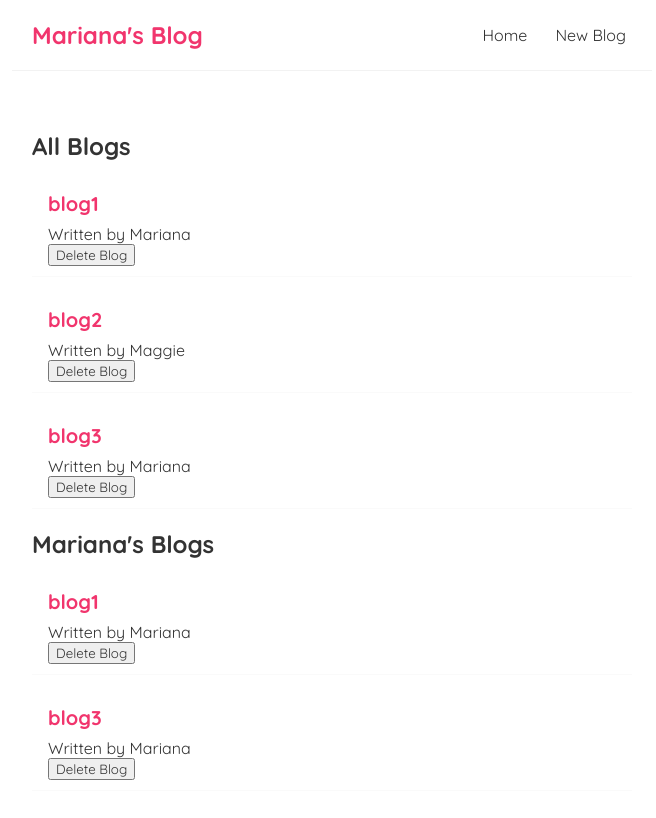
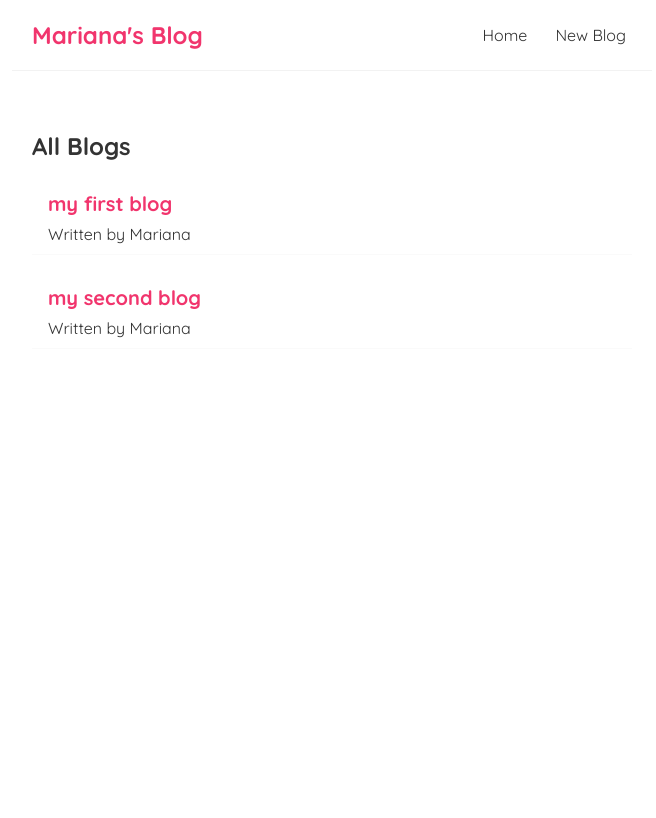
Before and after one commit to marianaG11/blog-app, a React (Create React App) app: page / in a window 1280 px wide. Shown: the top 818 px of the page, without its empty margins (308-964 px from the left). Built offline with nearby package versions, Linux system fonts and the light colour scheme; data requests are answered from the project's data file.

Commit message:
useFetch component

```diff
--- /dev/null
+++ b/data/db.json
@@ -0,0 +1,16 @@
+{
+    "blogs": [
+        {
+            "title": "my first blog",
+            "body": "test",
+            "author": "Mariana",
+            "id": 1
+        },
+        {
+            "title": "my second blog",
+            "body": "test",
+            "author": "Mariana",
+            "id": 2
+        }
+    ]
+}
--- a/src/BlogList.js
+++ b/src/BlogList.js
@@ -1,4 +1,3 @@
-
 
 const BlogList = (props) => { //with props, can now access the blog properties that were passed into the BlogList component
     //define the variables here
@@ -17,7 +16,6 @@ const BlogList = (props) => { //with props, can now access the blog properties t
                 <div className="blog-preview" key={blog.id}>
                     <h2>{blog.title}</h2>
                     <p>Written by {blog.author}</p>
-                    <button onClick={() => handleDelete(blog.id)}>Delete Blog</button>
                 </div>
             ))}
         </div>
--- a/src/Home.js
+++ b/src/Home.js
@@ -1,30 +1,18 @@
 import { useState, useEffect } from "react"; //to create a reactive value
 import BlogList from "./BlogList";
+import useFetch from "./useFetch";
 
 
 const Home = () => {
-    const  [blogs, setBlogs] = useState([
-        {title: 'blog1', body: 'lorem ipsum...', author: 'Mariana', id: 1},
-        {title: 'blog2', body: 'lorem ipsum...', author: 'Maggie', id: 2},
-        {title: 'blog3', body: 'lorem ipsum...', author: 'Mariana', id: 3}
-    ]);
+    const {data: blogs, loading, error} = useFetch("http://localhost:8000/blogs");
 
 
-    //can then pass this as a prop
-    const handleDelete = (id) => {
-        //use setBlogs to update the state
-        const newBlogs = blogs.filter(blog => blog.id !== id);
-        setBlogs(newBlogs);
-    }
-
-    //pass as an argument a function
-    //runs on each re-render, after data changes
-    //used for fetching data; use for when you want code to run on every re-render
-    useEffect(() => {
-        console.log('use effect ran');
-        console.log(blogs);
-    });
-
+    // //can then pass this as a prop
+    // const handleDelete = (id) => {
+    //     //use setBlogs to update the state
+    //     const newBlogs = blogs.filter(blog => blog.id !== id);
+    //     setBlogs(newBlogs);
+    // }
 
 
 
@@ -34,8 +22,9 @@ const Home = () => {
         //the id prop; must be unique
     return (
         <div className="home">
-            <BlogList blogs={blogs} title="All Blogs" handleDelete={handleDelete}/>
-            <BlogList blogs={blogs.filter((blog) => blog.author === "Mariana")} title="Mariana's Blogs"/>
+            {error && <div>{error}</div>}
+            {loading && <div>Loading...</div>}
+            {blogs && <BlogList blogs={blogs} title="All Blogs"/>}
         </div>
      );
 }
--- /dev/null
+++ b/src/useFetch.js
@@ -0,0 +1,41 @@
+import { useState, useEffect } from "react";
+
+
+//custom hooks need to start with 'use'
+const useFetch = (url) => {
+    const [data, setData] = useState(null);
+    const [loading, setLoading] = useState(true);
+    const [error, setError] = useState(null);
+
+
+     //pass as an argument a function
+    //runs on each re-render, after data changes
+    //used for fetching data; use for when you want code to run on every re-render
+    useEffect(() => {
+        fetch(url)
+        .then(res => {
+            if(!res.ok){
+                throw Error("error, could not fetch data");
+            }
+            return res.json(); //passes the json into a js object
+        })
+        .then((data) => {
+            console.log(data);
+            setData(data);
+            setLoading(false);
+            setError(null)
+        })
+        .catch(err => {
+            setLoading(false);
+            setError(err.message);
+            console.log(err.message);
+        })
+    }, [url]);
+    //pass in url as a dependency so that when the url changes, the function re-runs
+    // [] makes sure that the hook only runs the function after the initial render
+    //use if only need to run the function once, on the first render
+
+    return {data, loading, error}
+}
+
+export default useFetch;
```
